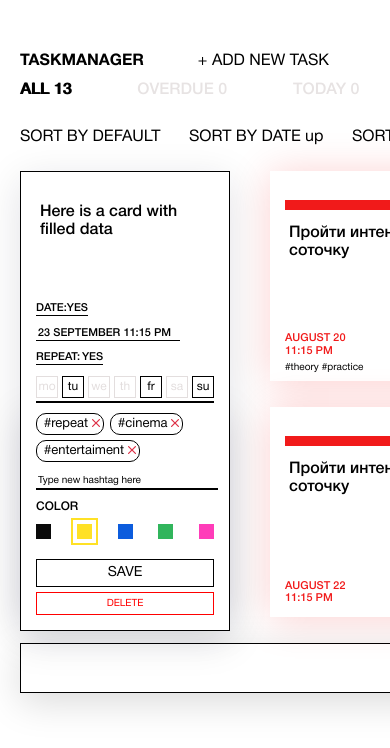
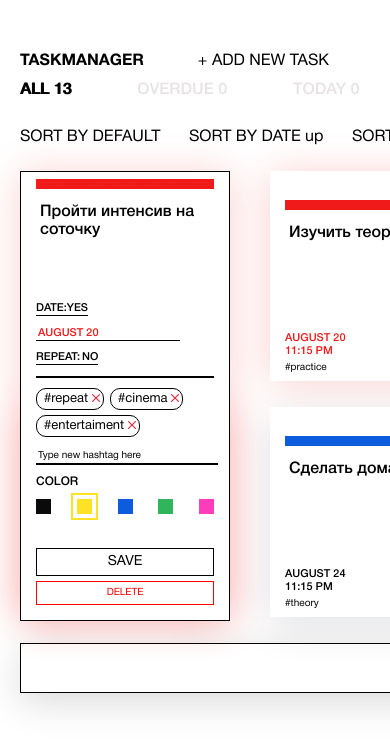
Before and after one commit to whitedron/TaskManager, a website built with webpack: page public/index.html in a window 390 px wide. Shown: the top 748 px of the page. Built offline with nearby package versions, Linux system fonts and the light colour scheme.

Commit message:
Долбавлен вывод дней повторений в форме редактирования

```diff
--- a/public/index.html
+++ b/public/index.html
@@ -13,7 +13,7 @@
   </head>
 
   <body>
-    <!-- <div style="display: none">
+     <div style="display: none">
       <svg>
         <symbol
           id="wave"
@@ -32,7 +32,7 @@
           </g>
         </symbol>
       </svg>
-    </div> -->
+    </div>
 
     <main class="main">
       <section class="main__control control container">
--- a/src/components/edit-task.js
+++ b/src/components/edit-task.js
@@ -1,6 +1,86 @@
-export const createEditTaskTemplate = () => {
+const isExpired = (dueDate) => {
+  if (dueDate === null) {
+    return false;
+  }
+
+  const currentDate = new Date();
+
+  currentDate.setHours(23, 59, 59, 999);
+
+  return currentDate > dueDate.getTime();
+};
+
+const isRepeating = (repeating) => {
+  return Object.values(repeating).some(Boolean);
+};
+
+const createTaskEditRepeatingTemplate = (repeating) => {
+  return `<button class="card__repeat-toggle" type="button">
+    repeat:<span class="card__repeat-status">${isRepeating(repeating) ? `yes` : `no`}</span>
+  </button>
+  ${isRepeating(repeating) ? `<fieldset class="card__repeat-days">
+    <div class="card__repeat-days-inner">
+      ${Object.entries(repeating).map(([day, repeat]) => `<input
+        class="visually-hidden card__repeat-day-input"
+        type="checkbox"
+        id="repeat-${day}"
+        name="repeat"
+        value="${day}"
+        ${repeat ? `checked` : ``}
+      />
+      <label class="card__repeat-day" for="repeat-${day}"
+        >${day}</label
+      >`).join(``)}
+    </div>
+  </fieldset>` : ``}`;
+};
+
+const createTaskEditDateTemplate = (dueDate) => {
+  return `<button class="card__date-deadline-toggle" type="button">
+      date: <span class="card__date-status">${dueDate !== null ? `yes` : `no`}</span>
+    </button>
+    ${dueDate !== null ? `<fieldset class="card__date-deadline">
+      <label class="card__input-deadline-wrap">
+        <input
+          class="card__date"
+          type="text"
+          placeholder=""
+          name="date"
+          value="${dueDate.toLocaleString(`en-US`, {day: `numeric`, month: `long`})}"
+        />
+      </label>
+    </fieldset>` : ``}
+  `;
+};
+
+export const createEditTaskTemplate = (task = {}) => {
+  const {
+    color = `black`,
+    description = ``,
+    dueDate = null,
+    repeating = {
+      mo: false,
+      tu: false,
+      we: false,
+      th: false,
+      fr: false,
+      sa: false,
+      su: false
+    }
+  } = task;
+
+  const deadlineClassName = isExpired(dueDate)
+    ? `card--deadline`
+    : ``;
+  const dateTemplate = createTaskEditDateTemplate(dueDate);
+
+  const repeatingClassName = isRepeating(repeating)
+    ? `card--repeat`
+    : ``;
+    const repeatingTemplate = createTaskEditRepeatingTemplate(repeating);
+
   return (
-    `<article class="card card--edit card--yellow card--repeat">
+    `<article class="card card--edit card--${color} ${deadlineClassName} ${repeatingClassName}">
     <form class="card__form" method="get">
       <div class="card__inner">
         <div class="card__color-bar">
@@ -15,110 +95,15 @@ export const createEditTaskTemplate = () => {
               class="card__text"
               placeholder="Start typing your text here..."
               name="text"
-            >Here is a card with filled data</textarea>
+            >${description}</textarea>
           </label>
         </div>
 
         <div class="card__settings">
           <div class="card__details">
             <div class="card__dates">
-              <button class="card__date-deadline-toggle" type="button">
-                date: <span class="card__date-status">yes</span>
-              </button>
-
-              <fieldset class="card__date-deadline">
-                <label class="card__input-deadline-wrap">
-                  <input
-                    class="card__date"
-                    type="text"
-                    placeholder=""
-                    name="date"
-                    value="23 September 11:15 PM"
-                  />
-                </label>
-              </fieldset>
-
-              <button class="card__repeat-toggle" type="button">
-                repeat:<span class="card__repeat-status">yes</span>
-              </button>
-
-              <fieldset class="card__repeat-days">
-                <div class="card__repeat-days-inner">
-                  <input
-                    class="visually-hidden card__repeat-day-input"
-                    type="checkbox"
-                    id="repeat-mo-4"
-                    name="repeat"
-                    value="mo"
-                  />
-                  <label class="card__repeat-day" for="repeat-mo-4"
-                    >mo</label
-                  >
-                  <input
-                    class="visually-hidden card__repeat-day-input"
-                    type="checkbox"
-                    id="repeat-tu-4"
-                    name="repeat"
-                    value="tu"
-                    checked
-                  />
-                  <label class="card__repeat-day" for="repeat-tu-4"
-                    >tu</label
-                  >
-                  <input
-                    class="visually-hidden card__repeat-day-input"
-                    type="checkbox"
-                    id="repeat-we-4"
-                    name="repeat"
-                    value="we"
-                  />
-                  <label class="card__repeat-day" for="repeat-we-4"
-                    >we</label
-                  >
-                  <input
-                    class="visually-hidden card__repeat-day-input"
-                    type="checkbox"
-                    id="repeat-th-4"
-                    name="repeat"
-                    value="th"
-                  />
-                  <label class="card__repeat-day" for="repeat-th-4"
-                    >th</label
-                  >
-                  <input
-                    class="visually-hidden card__repeat-day-input"
-                    type="checkbox"
-                    id="repeat-fr-4"
-                    name="repeat"
-                    value="fr"
-                    checked
-                  />
-                  <label class="card__repeat-day" for="repeat-fr-4"
-                    >fr</label
-                  >
-                  <input
-                    class="visually-hidden card__repeat-day-input"
-                    type="checkbox"
-                    name="repeat"
-                    value="sa"
-                    id="repeat-sa-4"
-                  />
-                  <label class="card__repeat-day" for="repeat-sa-4"
-                    >sa</label
-                  >
-                  <input
-                    class="visually-hidden card__repeat-day-input"
-                    type="checkbox"
-                    id="repeat-su-4"
-                    name="repeat"
-                    value="su"
-                    checked
-                  />
-                  <label class="card__repeat-day" for="repeat-su-4"
-                    >su</label
-                  >
-                </div>
-              </fieldset>
+            ${dateTemplate}
+            ${repeatingTemplate}
             </div>
 
             <div class="card__hashtag">
--- a/src/main.js
+++ b/src/main.js
@@ -6,7 +6,7 @@ import {createTaskTemplate} from './components/task.js';
 import {createLoadMoreButtonTemplate} from './components/load-more-button.js';
 import {generateTask} from './mock/task.js';
 
-const TASK_COUNT = 5;
+const TASK_COUNT = 7;
 
 const tasks = new Array(TASK_COUNT).fill().map(generateTask);
 
@@ -23,9 +23,9 @@ render(siteMainElement, createBoardTemplate());
 
 const taskListElement = siteMainElement.querySelector(`.board__tasks`);
 
-render(taskListElement, createEditTaskTemplate());
-for (let i = 0; i < TASK_COUNT; i++) {
-  console.log(tasks[i]);
+render(taskListElement, createEditTaskTemplate(tasks[0]));
+for (let i = 1; i < TASK_COUNT; i++) {
+ // console.log(tasks[i]);
   render(taskListElement, createTaskTemplate(tasks[i]));
 }
 
```
